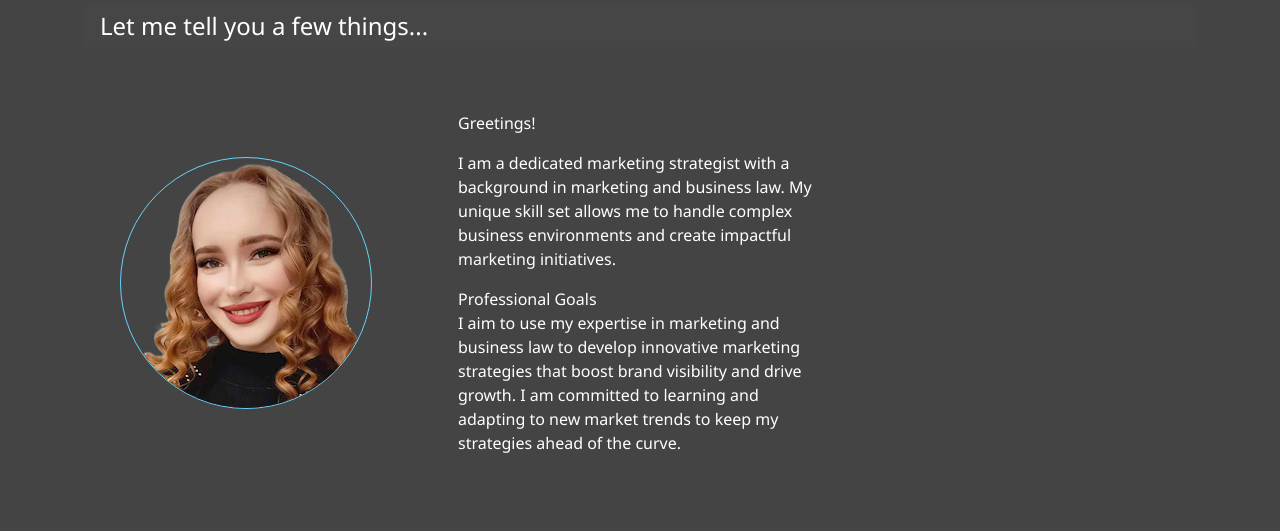
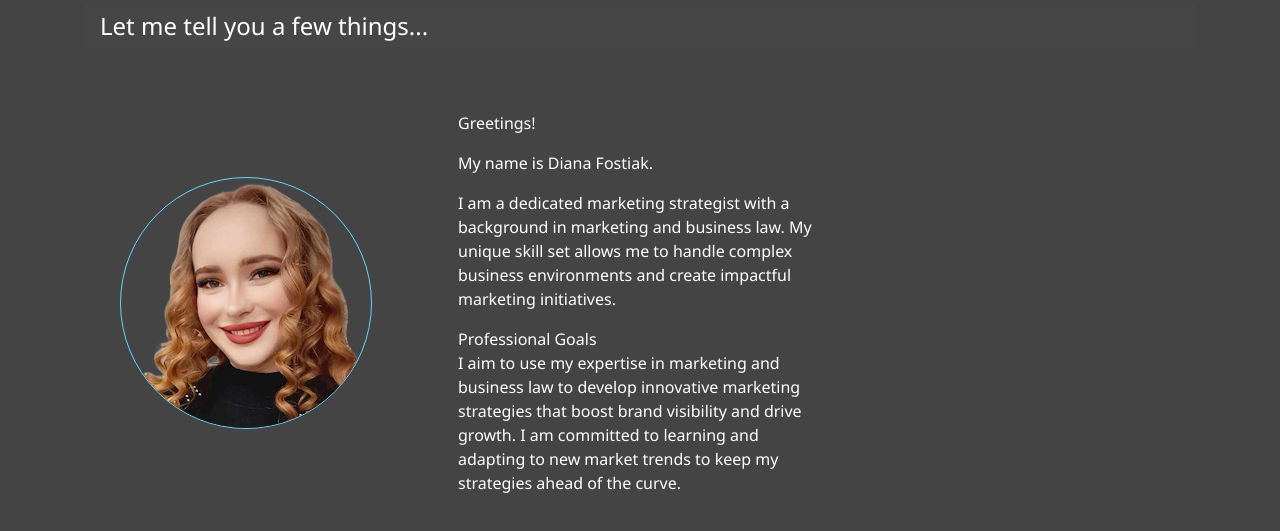
Before and after one commit to sebastianstrus/dianafostiak, a website: page about.html in a window 1280 px wide. Shown: the part 243-774 px from the top of the page. Drawn offline with Linux system fonts and the light colour scheme.

Commit message:
Updated about

```diff
--- a/about.html
+++ b/about.html
@@ -63,9 +63,11 @@
       <div class="description">
         <p>Greetings!</p>
 
-          <p>I am a dedicated marketing strategist with a background in marketing and business law. My unique skill set allows me to handle complex business environments and create impactful marketing initiatives.</p>
+        <p>My name is Diana Fostiak.</p>
 
-          <p>Professional Goals<br>I aim to use my expertise in marketing and business law to develop innovative marketing strategies that boost brand visibility and drive growth. I am committed to learning and adapting to new market trends to keep my strategies ahead of the curve.</p>
+        <p>I am a dedicated marketing strategist with a background in marketing and business law. My unique skill set allows me to handle complex business environments and create impactful marketing initiatives.</p>
+
+        <p>Professional Goals<br>I aim to use my expertise in marketing and business law to develop innovative marketing strategies that boost brand visibility and drive growth. I am committed to learning and adapting to new market trends to keep my strategies ahead of the curve.</p>
 
       </div>
 
```
